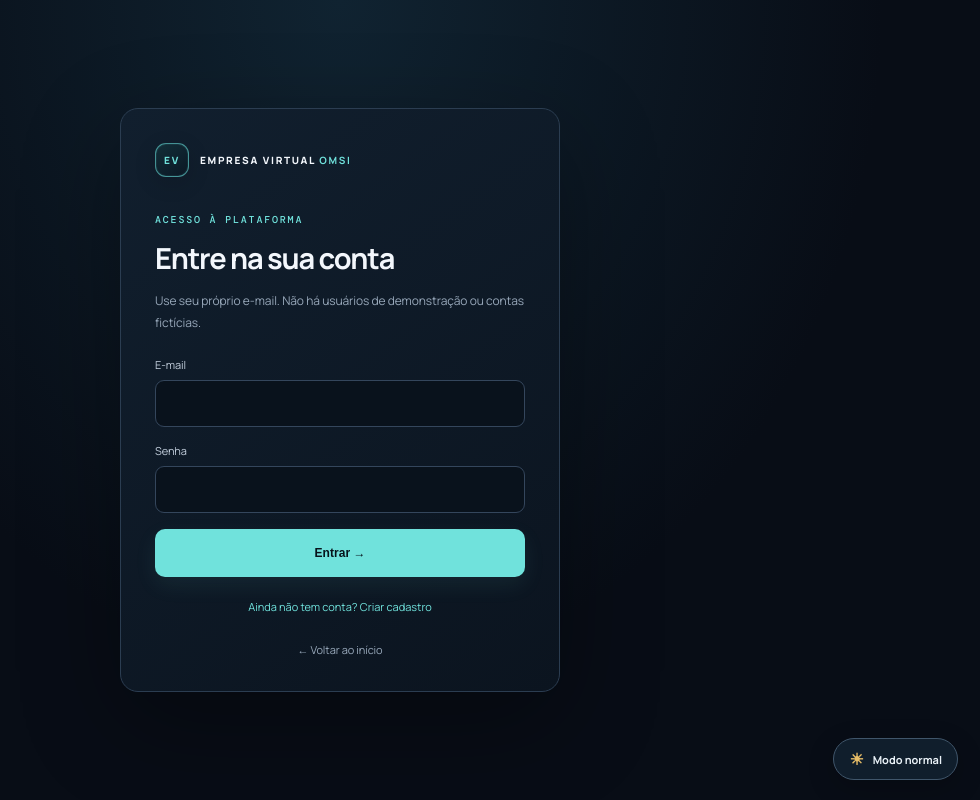
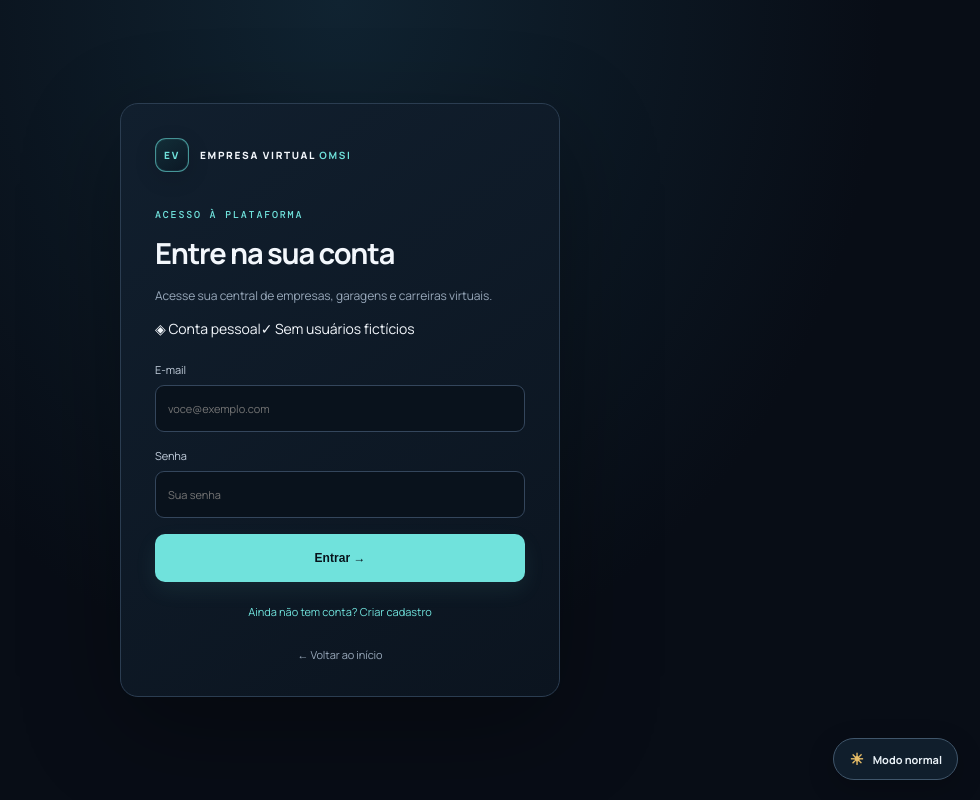
Before and after one commit to MichaelPriest/empresa-virtual-portal-OMSI, a Next.js app: page /login in a window 1280 px wide. Shown: the whole page, without its empty margins (300-1280 px from the left). Built offline with nearby package versions, Linux system fonts and the light colour scheme.

Commit message:
style(auth): polish login and registration experience

```diff
--- a/src/app/login/login-form.tsx
+++ b/src/app/login/login-form.tsx
@@ -38,11 +38,12 @@ export default function LoginForm() {
   return <main className="auth-page"><section className="auth-card">
     <Link className="brand" href="/"><span className="brand-mark">EV</span><span>EMPRESA VIRTUAL <b>OMSI</b></span></Link>
     <div className="eyebrow">ACESSO À PLATAFORMA</div><h1>{mode === "signin" ? "Entre na sua conta" : "Crie sua conta"}</h1>
-    <p>Use seu próprio e-mail. Não há usuários de demonstração ou contas fictícias.</p>
+    <p className="auth-lead">Acesse sua central de empresas, garagens e carreiras virtuais.</p>
+    <div className="auth-assurances"><span>◈ Conta pessoal</span><span>✓ Sem usuários fictícios</span></div>
     <form className="auth-form" onSubmit={submit}>
       {mode === "signup" && <label>Nome para exibição<input autoComplete="name" value={name} onChange={e => setName(e.target.value)} required minLength={2} maxLength={100} /></label>}
-      <label>E-mail<input type="email" autoComplete="email" value={email} onChange={e => setEmail(e.target.value)} required maxLength={254} /></label>
-      <label>Senha<input type="password" autoComplete={mode === "signin" ? "current-password" : "new-password"} value={password} onChange={e => setPassword(e.target.value)} required minLength={8} maxLength={128} /></label>
+      <label>E-mail<input type="email" autoComplete="email" inputMode="email" placeholder="voce@exemplo.com" value={email} onChange={e => setEmail(e.target.value)} required maxLength={254} /></label>
+      <label>Senha<input type="password" autoComplete={mode === "signin" ? "current-password" : "new-password"} placeholder={mode === "signin" ? "Sua senha" : "Mínimo de 8 caracteres"} value={password} onChange={e => setPassword(e.target.value)} required minLength={8} maxLength={128} /></label>
       <button className="button button-primary auth-submit" disabled={busy} type="submit">{busy ? "Aguarde..." : mode === "signin" ? "Entrar →" : "Criar conta →"}</button>
     </form>
     {error && <p className="auth-error" role="alert">{error}</p>}
```
